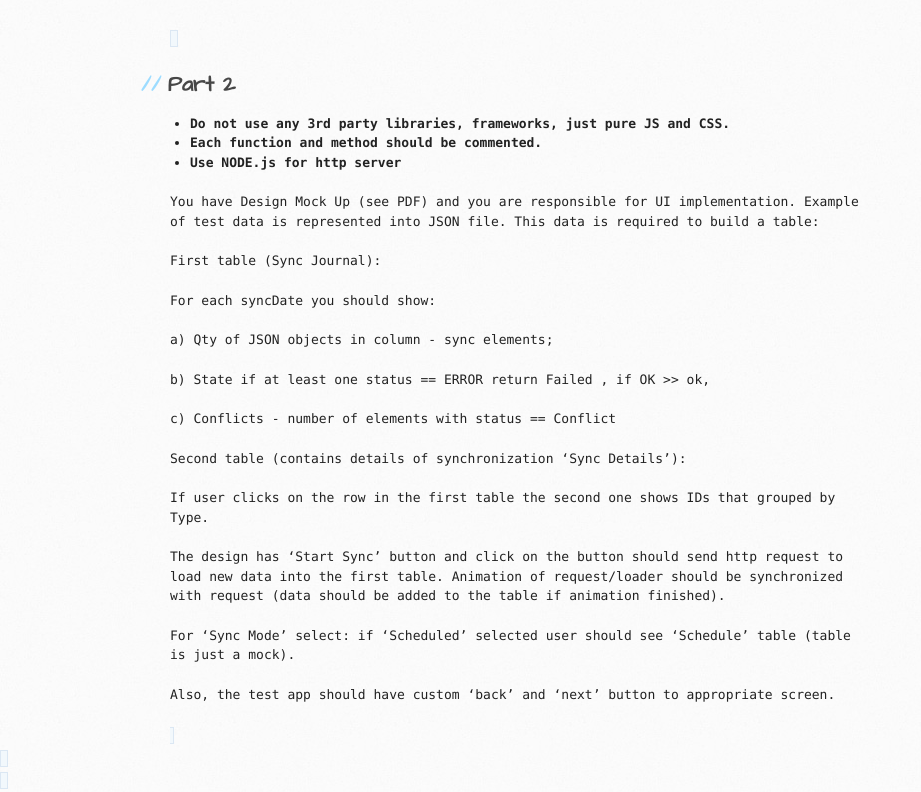
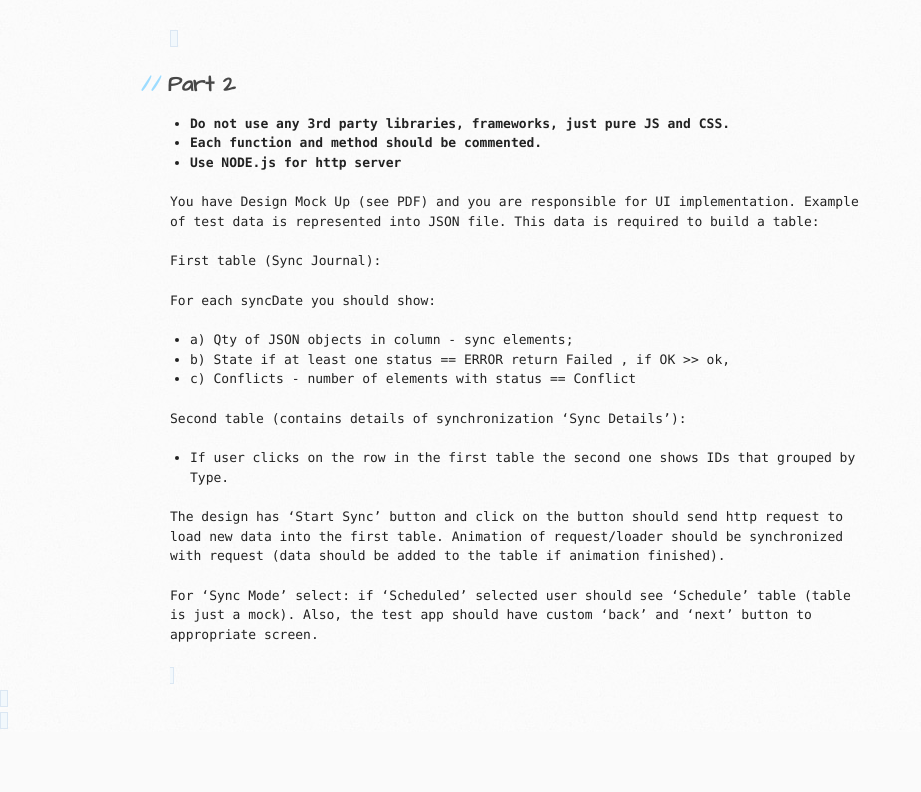
Before and after one commit to vbabenko/CheckPoint-javascript, a plain HTML site: page index.html in a window 1280 px wide. Shown: the part 6430-7222 px from the top of the page, without its empty margins (0-921 px from the left). After the commit the page ends 7162 px from the top, so only its background shows below. Drawn offline with Linux system fonts and the light colour scheme.

Commit message:
Update index.html

```diff
--- a/index.html
+++ b/index.html
@@ -472,28 +472,28 @@ N = [1,2,3,4,5,6,7,8,9,10,11,12,13,14,15,16,17,18,19,20], K=3, P=[2,3,8] // retu
 </code>
 
 <h2>Part 2</h3>
-<strong>
   <ul>
-    <li>Do not use any 3rd party libraries, frameworks, just pure JS and CSS.</li>
-    <li>Each function and method should be commented.</li>
-    <li>Use NODE.js for http server</li>
+    <li><strong>Do not use any 3rd party libraries, frameworks, just pure JS and CSS.</strong></li>
+    <li><strong>Each function and method should be commented.</strong></li>
+    <li><strong>Use NODE.js for http server</strong></li>
   </ul>
-</strong>
 <p> You have Design Mock Up (see PDF) and you are responsible for UI implementation.
 Example of test data is represented into JSON file. This data is required to build a table:</p>
 <p>First table (Sync Journal):</p>
 <p>For each syncDate you should show:</p>
-<p>a) Qty of JSON objects in column - sync elements;</p>
-<p>b) State if at least one status == ERROR return Failed , if OK >>  ok,</p>
-<p>с) Сonflicts - number of elements with status == Conflict</p>
-
+<ul>
+    <li>a) Qty of JSON objects in column - sync elements;</li>
+    <li>b) State if at least one status == ERROR return Failed , if OK >>  ok,</li>
+    <li>с) Сonflicts - number of elements with status == Conflict</li>
+</ul>
 <p>Second table (contains details of synchronization ‘Sync Details’):</p>
-<p>If user clicks on the row in the first table the second one shows IDs that grouped by Type.</p>
-
+<ul>
+    <li>If user clicks on the row in the first table the second one shows IDs that grouped by Type.</li>
+</ul>
 <p>The design has ‘Start Sync’ button  and click on the button should send http request to load new data into the first table. Animation of request/loader should be synchronized with request (data should be added to the table if animation finished).</p>
 
-<p>For ‘Sync Mode’ select: if ‘Scheduled’ selected user should see ‘Schedule’ table (table is just a mock).</p>
-<p>Also, the test app should have custom ‘back’ and ‘next’ button to appropriate screen.</p>
+<p>For ‘Sync Mode’ select: if ‘Scheduled’ selected user should see ‘Schedule’ table (table is just a mock).
+Also, the test app should have custom ‘back’ and ‘next’ button to appropriate screen.</p>
 
 
 
```
